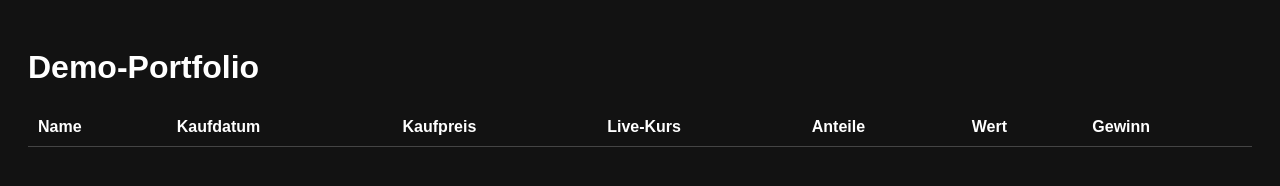
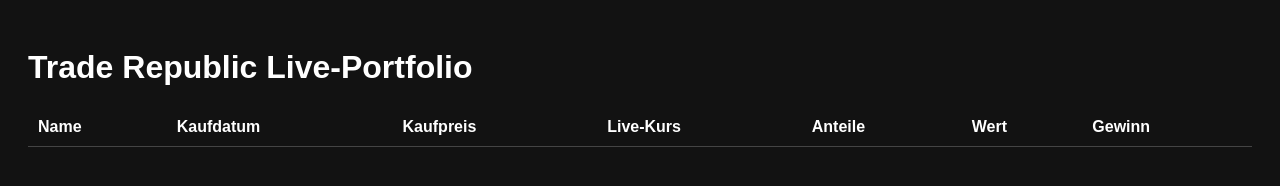
Before and after one commit to kemperandrew2r/traderepublic, a plain HTML site: page index.html in a window 1280 px wide. Drawn offline with nearby package versions, Linux system fonts and the light colour scheme; no server answers.

Commit message:
Update index.html

```diff
--- a/index.html
+++ b/index.html
@@ -3,12 +3,12 @@
 <head>
   <meta charset="UTF-8" />
   <meta name="viewport" content="width=device-width, initial-scale=1.0"/>
-  <title>TradeRepublic Demo</title>
+  <title>TradeRepublic Portfolio</title>
   <link rel="stylesheet" href="style.css" />
   <script src="https://cdn.jsdelivr.net/npm/chart.js"></script>
 </head>
 <body>
-  <h1>Demo-Portfolio</h1>
+  <h1>Trade Republic Live-Portfolio</h1>
   <table>
     <thead>
       <tr>
```
